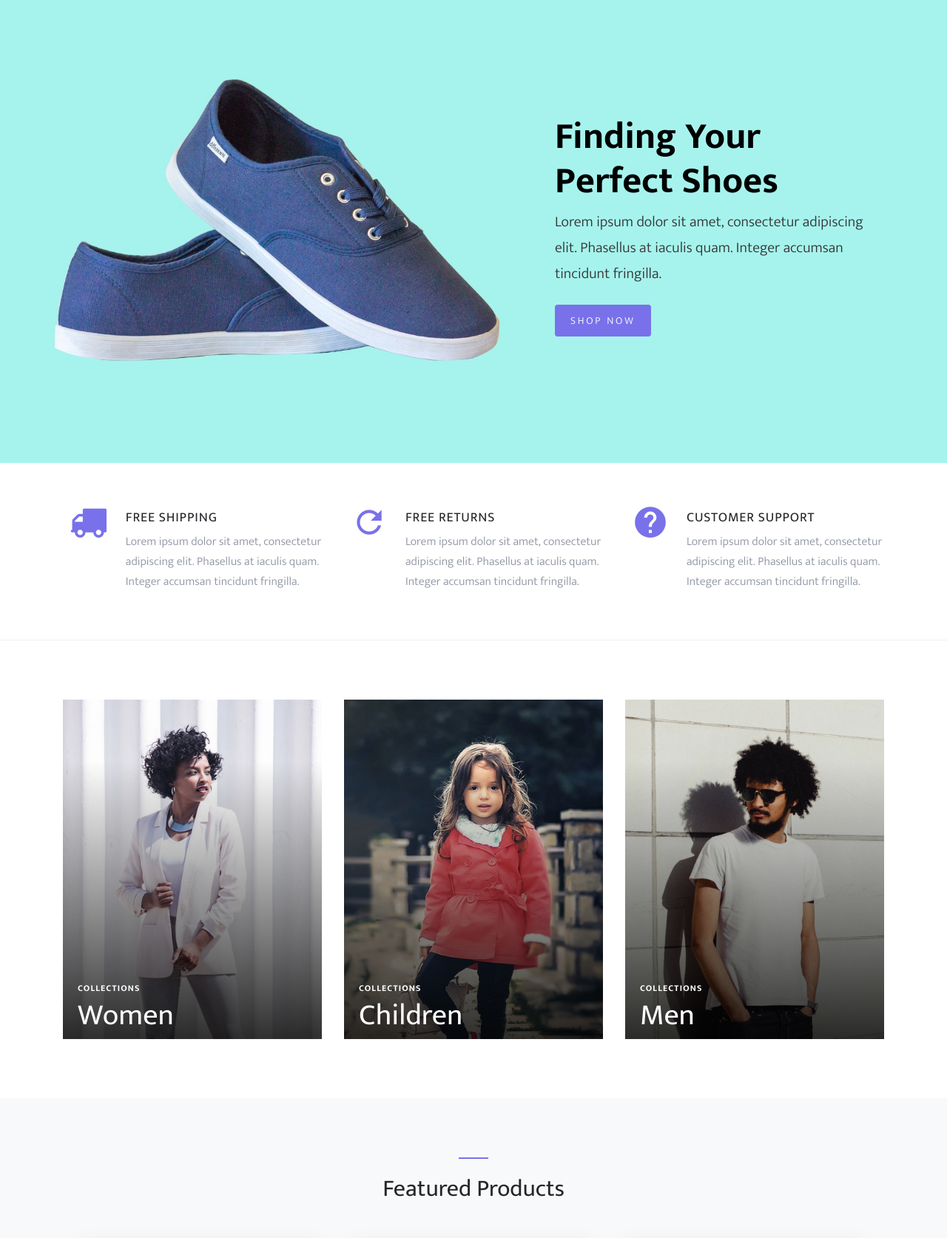
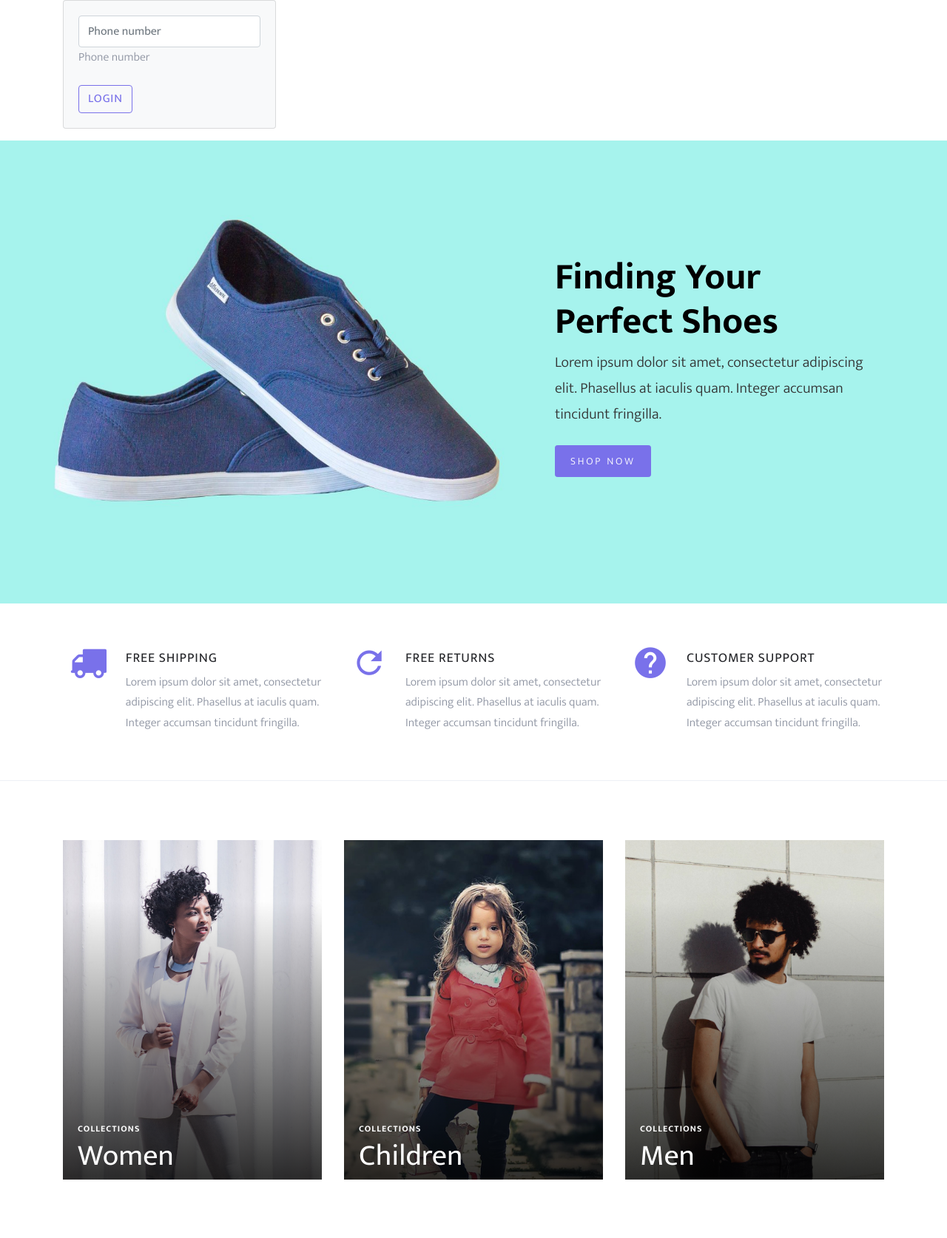
Before and after one commit to RaziyeNikookolah/Shopaholic-m93, a Django app: page / in a window 1280 px wide. Shown: the part 190-1864 px from the top of the page at 74% size. Run offline with Django 4.2, Linux system fonts and the light colour scheme; some libraries are stand-ins or nearby versions; some web fonts are replaced.

Commit message:
feat: mk login form

```diff
--- /dev/null
+++ b/ShoesOnlineStore/accounts/templates/accounts/login.html
@@ -0,0 +1,22 @@
+<div class="container" id="div-login">
+    <section id="form">
+        <div class="row">
+            <div class="col-sm-6 col-md-offset-3">
+                <div class="card bg-light mb-3" style="max-width: 18rem;">
+                    <div class="card-body">
+                        <div class="signup-form">
+                            <form method="post" action="{% url 'otp_request' %}">
+                                {% csrf_token %}
+                                <div class="form-floating mb-3">
+                                    <input type="tel" id="phone_number" name="phone_number" class="form-control" placeholder="Phone number" />
+                                    <label for="phone_number">Phone number</label>
+                                </div>
+                                <button type="submit" class="btn btn-outline-primary">Login</button>
+                            </form>
+                        </div>
+                    </div>
+                </div>
+            </div>
+        </div>
+    </section>
+</div>
--- /dev/null
+++ b/ShoesOnlineStore/statics/js/script.js
@@ -0,0 +1,3 @@
+function login() {
+    $("#div-login").slideUp();
+}
--- a/ShoesOnlineStore/templates/base.html
+++ b/ShoesOnlineStore/templates/base.html
@@ -28,6 +28,7 @@
 
     {% include 'includes/messages.html' %}
     {% include 'includes/header.html' %}
+    {% include 'accounts/login.html' %}
 
     {% block content %}
 
@@ -45,6 +46,7 @@
     <script src="{% static 'js/jquery.magnific-popup.min.js'%}"></script>
     <script src="{% static 'js/aos.js'%}"></script>
     <script src="{% static 'js/main.js'%}"></script>
+    <script src="{% static 'js/script.js'%}"></script>
 
     </body>
   </html>
--- a/ShoesOnlineStore/templates/includes/header.html
+++ b/ShoesOnlineStore/templates/includes/header.html
@@ -19,7 +19,7 @@
           <div class="col-6 col-md-4 order-3 order-md-3 text-right">
             <div class="site-top-icons">
               <ul>
-                <li><a href="#"><span class="icon icon-person"></span></a></li>
+                <li onclick="login()"><a href="#"><span class="icon icon-person"></span></a></li>
                 <li><a href="#"><span class="icon icon-heart-o"></span></a></li>
                 <li>
                   <a href="{% url 'cart' %}" class="site-cart">
```
